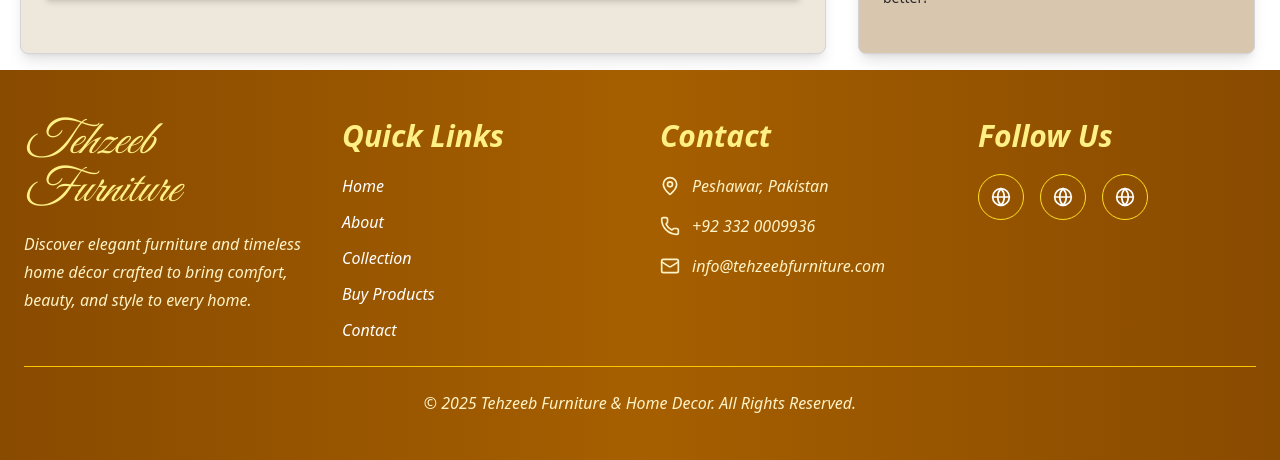
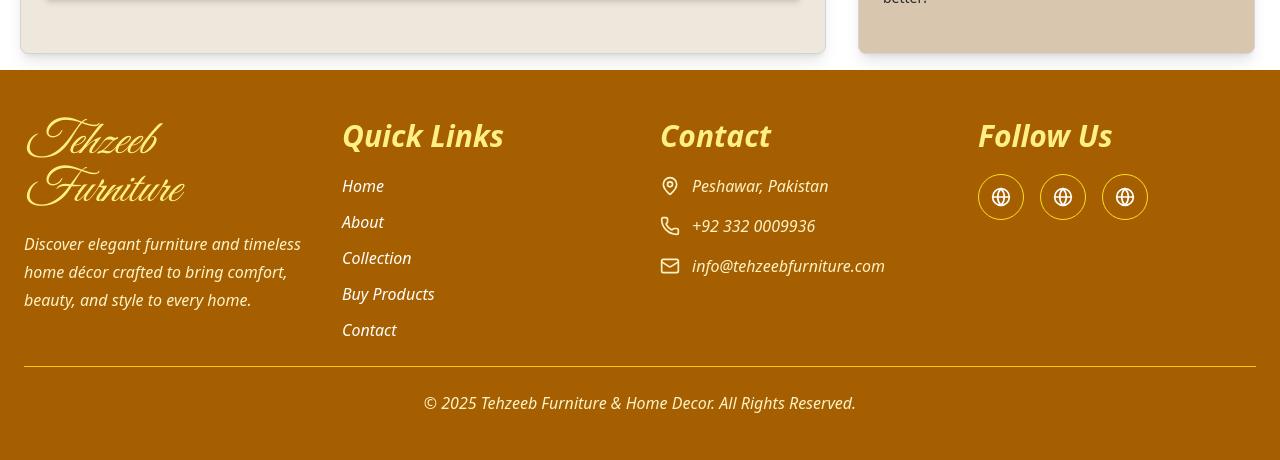
Before and after one commit to Hafsa-Arshad93/tehzeeb-furniture-website, a React (Vite) app: page /contact in a window 1280 px wide. Shown: the part 824-1284 px from the top of the page. Built offline with nearby package versions, Linux system fonts and the light colour scheme.

Commit message:
Update project

```diff
--- a/src/Footer/Footer.jsx
+++ b/src/Footer/Footer.jsx
@@ -10,7 +10,7 @@ function Footer() {
   return (
     <footer
       data-aos="fade-up"
-      className="bg-gradient-to-r from-yellow-800 via-yellow-700 to-yellow-800 text-white  italic"
+      className="bg-yellow-700 text-white italic"
     >
       <div className="max-w-7xl mx-auto px-6 py-12">
 
```
